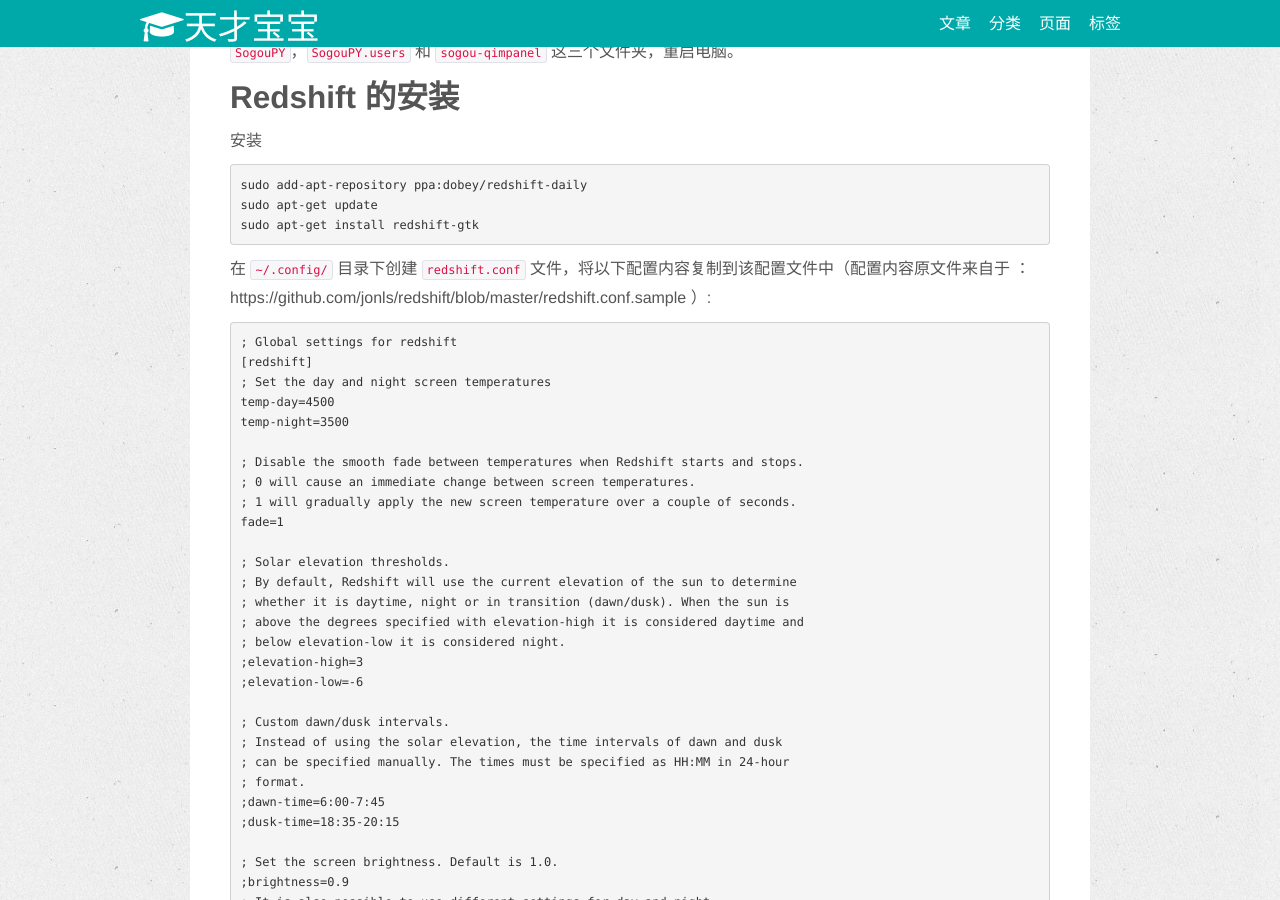
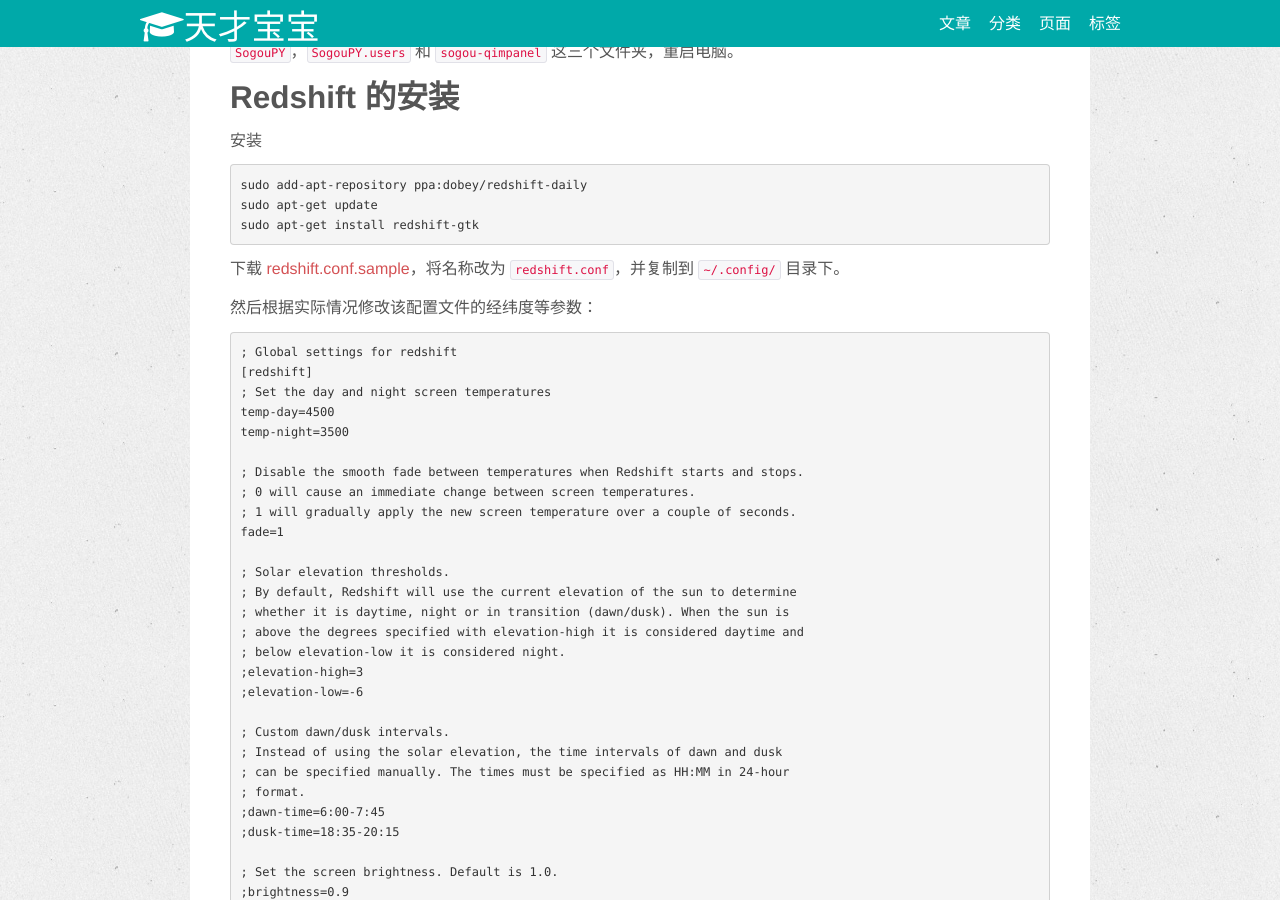
Before and after one commit to wanlp10/wuchao.github.io, a Jekyll site: the page built from _posts/linux_shell/2017-01-01-Ubuntu-Java-Env-Configuration.md, in a window 1280 px wide and 900 px high, scrolled down 12251 px. Built offline with Jekyll 4.4.1, drawn with Linux system fonts in a browser that asks for light colours; nearby versions of some CDN libraries; comment, search, counter and statistics services are not loaded.

Commit message:
initial commit.

````diff
--- a/_posts/2017-01-01-Ubuntu-Java-Env-Configuration.md
+++ b/_posts/linux_shell/2017-01-01-Ubuntu-Java-Env-Configuration.md
@@ -646,7 +646,9 @@ sudo apt-get update
 sudo apt-get install redshift-gtk
 ```
 
-在 `~/.config/` 目录下创建 `redshift.conf` 文件，将以下配置内容复制到该配置文件中（配置内容原文件来自于 ： https://github.com/jonls/redshift/blob/master/redshift.conf.sample ）:
+下载 [redshift.conf.sample](https://github.com/jonls/redshift/blob/master/redshift.conf.sample)，将名称改为 `redshift.conf`，并复制到 `~/.config/` 目录下。
+
+然后根据实际情况修改该配置文件的经纬度等参数：
 
 ```
 ; Global settings for redshift
````
Also changed, not shown: other parts of _posts/linux_shell/2017-01-01-Ubuntu-Java-Env-Configuration.md (+1 -1 lines), _posts/archives/2018-01-05-Difference-between-Comparator-and-Comparable-in-Java.md (+1 -1 lines).
